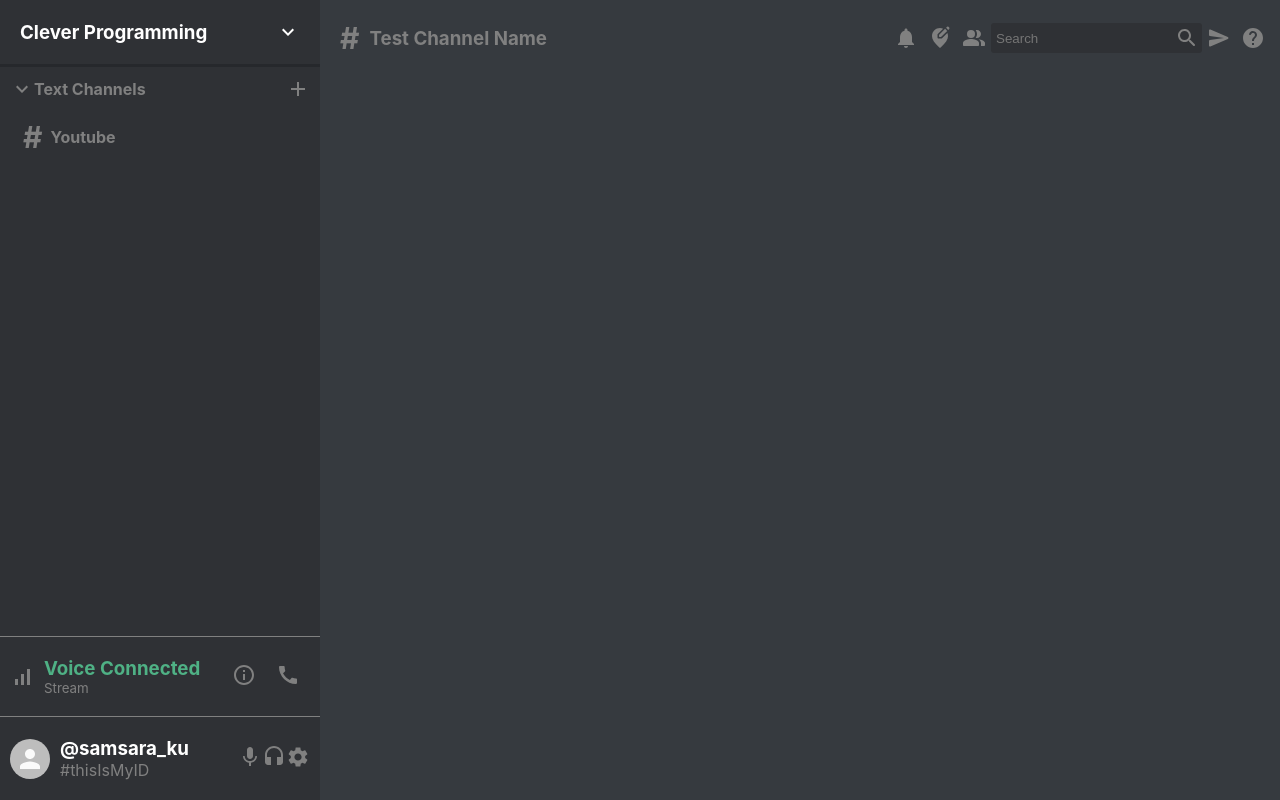
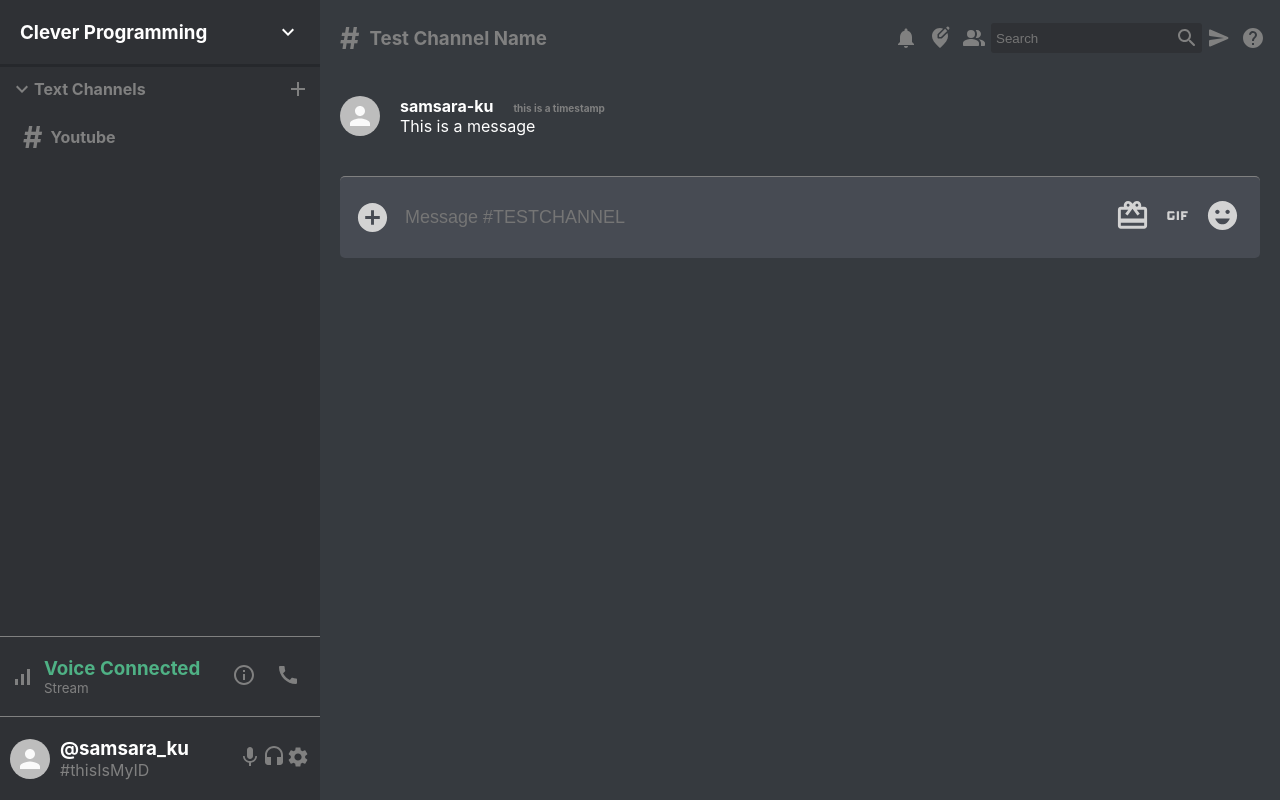
Before and after one commit to samsara-ku/discord-clone, a React (Create React App) app: page / in a window 1280 px wide. Built offline with nearby package versions, Linux system fonts and the light colour scheme.

Commit message:
Chat component is finished

```diff
--- a/src/Chat.css
+++ b/src/Chat.css
@@ -5,3 +5,41 @@
   background-color: #363a3f;
   height: 100vh;
 }
+
+.chat__input {
+  display: flex;
+  justify-content: space-between;
+  align-items: center;
+  color: lightgray;
+  padding: 15px;
+  border-radius: 5px;
+  margin: 20px;
+  border-top: 1px solid gray;
+  background-color: #474b53;
+}
+
+.chat__input > form > input {
+  padding: 15px;
+  background: transparent;
+  border: none;
+  width: 100%;
+  outline-width: 0;
+  color: white;
+  font-size: large;
+}
+
+.chat__input > form {
+  flex: 1;
+}
+
+.chat__inputButton {
+  display: none;
+}
+
+.chat__inputIcons > .MuiSvgIcon-root {
+  padding: 5px;
+}
+
+.chat_messages {
+  flex: 1;
+}
--- a/src/Chat.js
+++ b/src/Chat.js
@@ -1,11 +1,34 @@
 import React from 'react'
 import './Chat.css'
 import ChatHeader from './ChatHeader'
+import AddCircle from '@material-ui/icons/AddCircle'
+import CardGiftcard from '@material-ui/icons/CardGiftcard'
+import Gif from '@material-ui/icons/Gif'
+import EmojiEmotions from '@material-ui/icons/EmojiEmotions'
+import Message from './Message'
 
 function Chat() {
   return (
     <div className="chat">
       <ChatHeader />
+
+      <div className="chat__messages">
+        <Message />
+      </div>
+      <div className="chat__input">
+        <AddCircle fontSize="large" />
+        <form>
+          <input placeholder={`Message #TESTCHANNEL`} />
+          <button className="chat__inputButton" type="submit">
+            Send Message
+          </button>
+        </form>
+        <div className="chat__inputIcons">
+          <CardGiftcard fontSize="large" />
+          <Gif fontSize="large" />
+          <EmojiEmotions fontSize="large" />
+        </div>
+      </div>
     </div>
   )
 }
--- /dev/null
+++ b/src/Message.css
@@ -0,0 +1,16 @@
+.message {
+  display: flex;
+  align-items: center;
+  padding: 20px;
+  color: white;
+}
+
+.message__info {
+  margin-left: 20px;
+}
+
+.message__timestamp {
+  color: gray;
+  margin-left: 20px;
+  font-size: x-small;
+}
--- /dev/null
+++ b/src/Message.js
@@ -0,0 +1,21 @@
+import React from 'react'
+import './Message.css'
+import { Avatar } from '@material-ui/core'
+
+function Message() {
+  return (
+    <div className="message">
+      <Avatar />
+      <div className="message__info">
+        <h4>
+          samsara-ku
+          <span className="message__timestamp">this is a timestamp</span>
+        </h4>
+
+        <p>This is a message</p>
+      </div>
+    </div>
+  )
+}
+
+export default Message
```
Also changed, not shown: src/firebase.js (added, +10 -0 lines), 1 other file (tests, documents, lock files or other folders).
